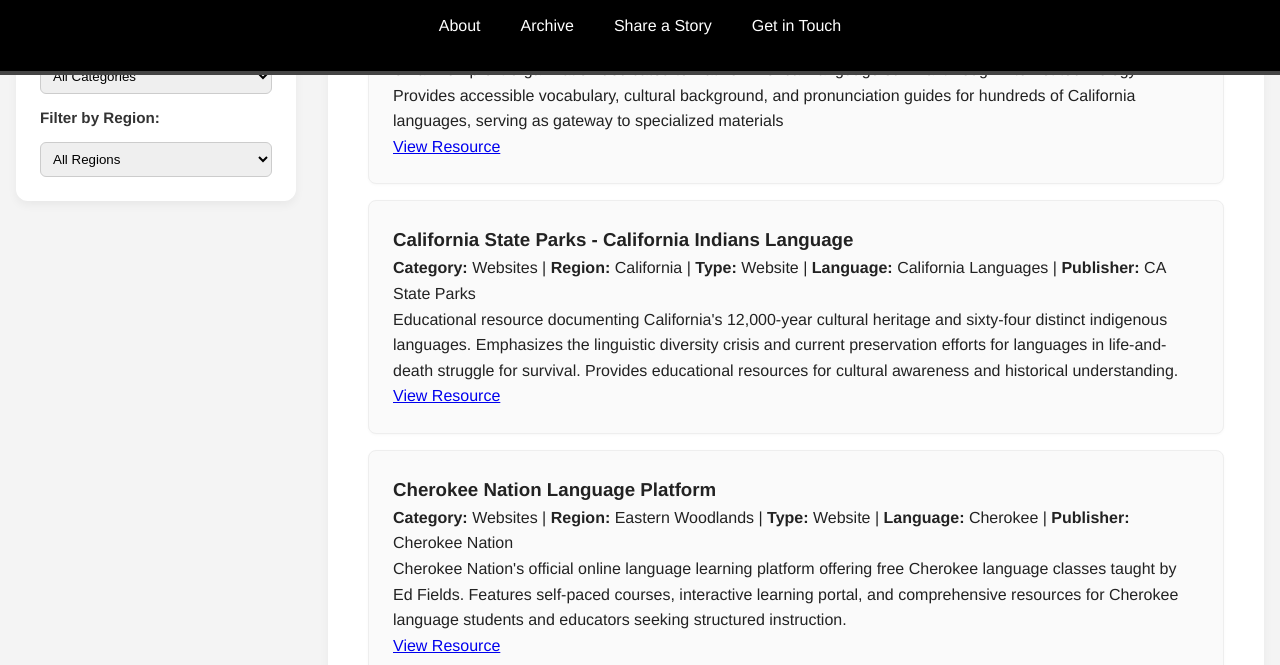
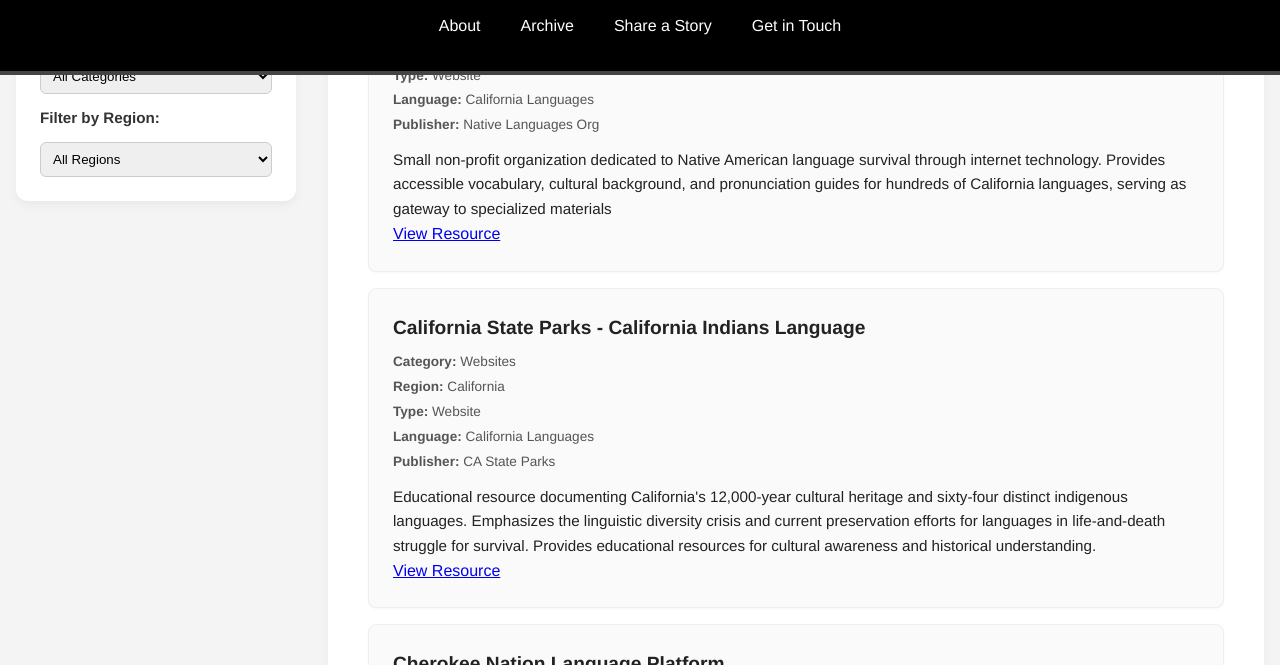
Before and after one commit to lefthand25/nativeamericanlanguagearchive, a plain HTML site: page index.html in a window 1280 px wide. Both pictures are taken after a click on the link "Archive". Shown: the part 408-1073 px from the top of the page. Drawn offline with Linux system fonts and the light colour scheme.

Commit message:
index.html

```diff
--- a/index.html
+++ b/index.html
@@ -128,6 +128,26 @@ section h2 { font-size: 2rem; margin-bottom: 1rem; padding-bottom: 0.5rem; borde
 .hidden { display: none; }
 .resource-list { margin-top: 1.5rem; padding: 0; background: none; border: none; }
 .resource-item { background: #fafafa; padding: 1.5rem; margin-bottom: 1rem; border: 1px solid #eee; border-radius: 8px; box-shadow: 0 1px 3px rgba(0,0,0,0.03); }
+
+/* --- RESOURCE TEXT SIZE ADJUSTMENTS --- */
+.resource-item h3 {
+    font-size: 1.2rem;
+    margin-bottom: 0.5rem;
+}
+.resource-meta {
+    font-size: 0.85rem; /* Reduced size for metadata */
+    color: #555;
+    margin-bottom: 0.75rem;
+}
+/* Add a little margin to separate the meta lines */
+.resource-meta div {
+    margin-bottom: 0.2rem;
+}
+.resource-item p {
+    font-size: 0.95rem; /* Reduced size for description */
+    margin-top: 0.5rem;
+}
+/* --- END RESOURCE TEXT SIZE ADJUSTMENTS --- */
 
 
 /* --- Footer --- */
@@ -316,7 +336,7 @@ footer {
     };
     // --- END: DATABASE CONTENT ---
 
-    // --- START: JAVASCRIPT LOGIC (Updated to work with new filter location) ---
+    // --- START: JAVASCRIPT LOGIC (Updated renderResources) ---
     const allSections = ["about", "resources", "share"];
 
     // Combine all resources into a flat array for easy searching/filtering
@@ -399,18 +419,22 @@ footer {
 
         const itemDiv = document.createElement('div');
         itemDiv.className = 'resource-item';
+
+        // --- MODIFICATION HERE: Separate metadata onto new lines using <div> tags ---
         itemDiv.innerHTML = `
           <h3>${item.title.trim()}</h3>
           <div class="resource-meta">
-            <strong>Category:</strong> ${categoryDisplayName} |
-            <strong>Region:</strong> ${regionDisplayName} |
-            <strong>Type:</strong> ${item.type.trim()} |
-            <strong>Language:</strong> ${displayLang} |
-            <strong>Publisher:</strong> ${displayPub}
+            <div><strong>Category:</strong> ${categoryDisplayName}</div>
+            <div><strong>Region:</strong> ${regionDisplayName}</div>
+            <div><strong>Type:</strong> ${item.type.trim()}</div>
+            <div><strong>Language:</strong> ${displayLang}</div>
+            <div><strong>Publisher:</strong> ${displayPub}</div>
           </div>
           <p>${displayDesc}</p>
           ${identifierLink}
         `;
+        // --- END MODIFICATION ---
+
         list.appendChild(itemDiv);
       });
     }
```
